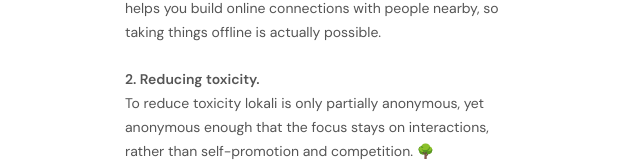
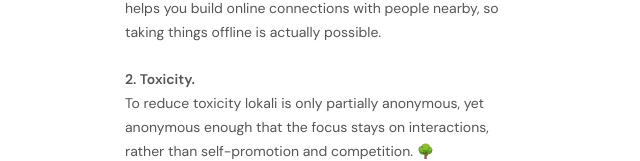
Before and after one commit to FrauleinElfeElfe/Lokali, a React (Vite) app: page / in a window 1280 px wide. Shown: the part 525-686 px from the top of the page, without its empty margins (319-959 px from the left). Built offline with nearby package versions, Linux system fonts and the light colour scheme; no server answers.

Commit message:
fix 14.6

```diff
--- a/src/pages/Login.jsx
+++ b/src/pages/Login.jsx
@@ -117,7 +117,7 @@
           <br /><br />
           Many people today struggle with real-life interaction. lokali helps you build online connections with people nearby, so taking things offline is actually possible.
           <br /><br />
-          <strong>2. Reducing toxicity.</strong><br />
+          <strong>2. Toxicity.</strong><br />
           To reduce toxicity lokali is only partially anonymous, yet anonymous enough that the focus stays on interactions, rather than self-promotion and competition. 🌳
         </p>
       </div>
```
